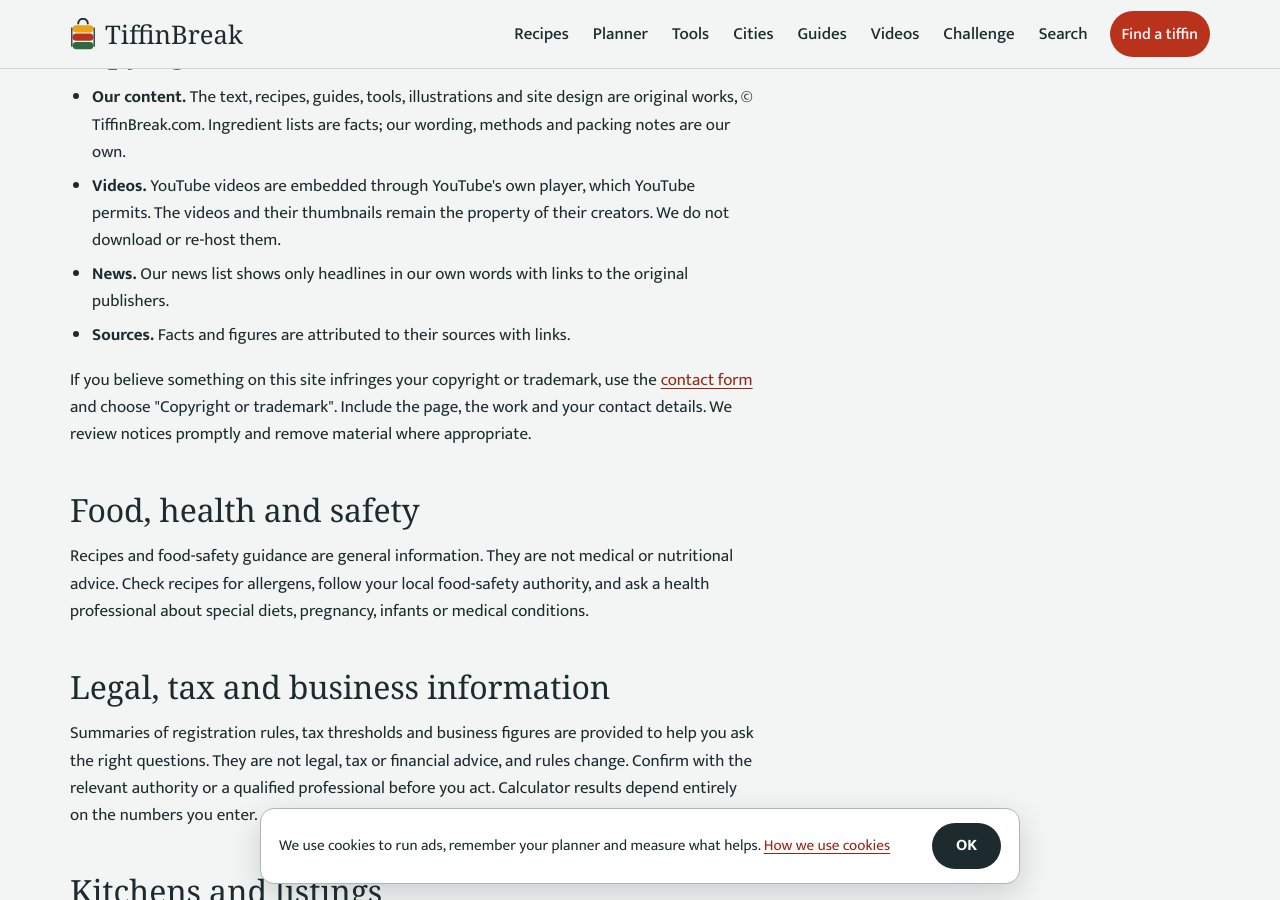
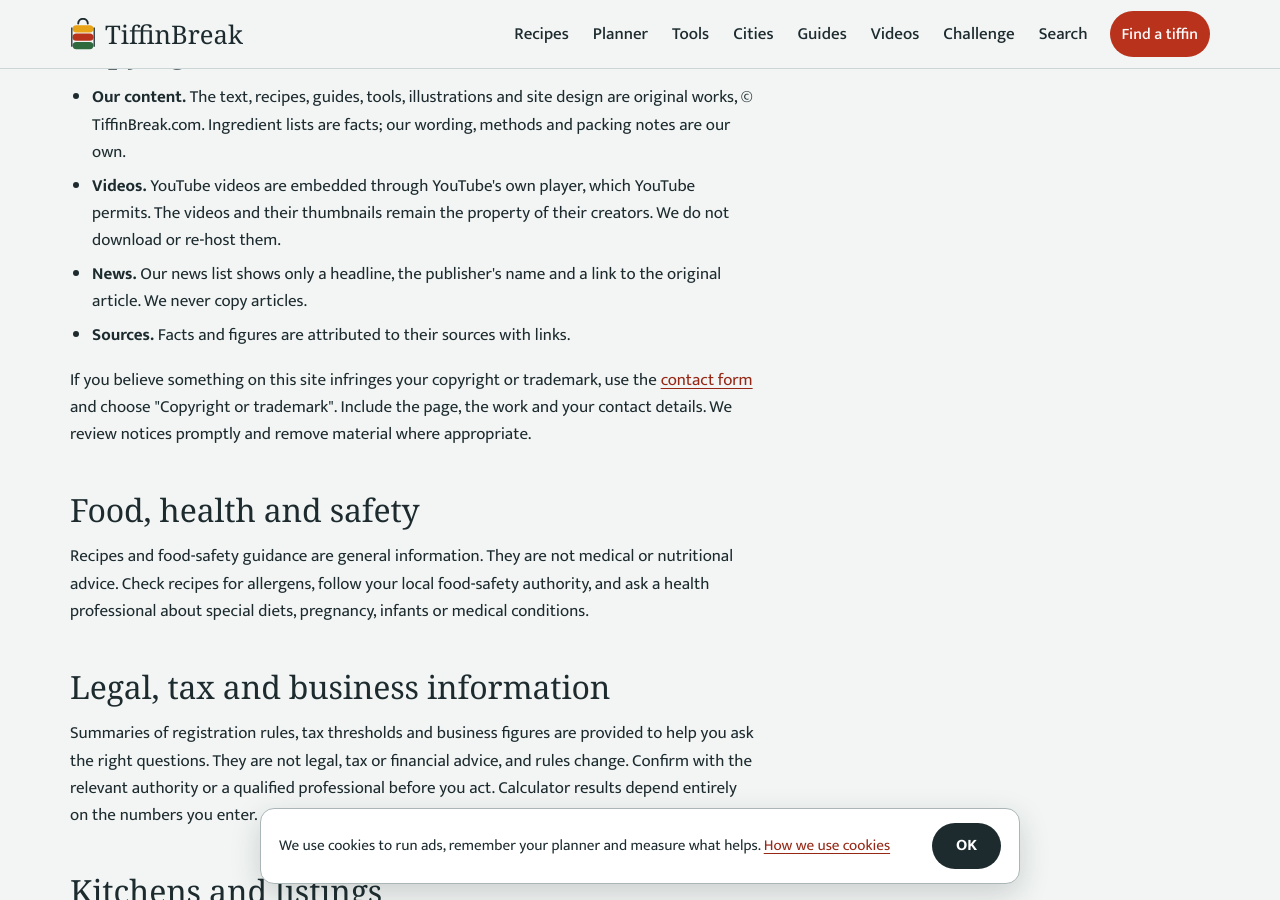
Before and after one commit to WEBWORKSA1/tiffinbreak-com, a Jekyll site: the page built from disclaimer.html, in a window 1280 px wide and 900 px high, scrolled down 787 px. Built offline with Jekyll 4.4.1, drawn with Linux system fonts in a browser that asks for light colours; some web fonts are replaced.

Commit message:
Clarify news headline policy in disclaimer

```diff
--- a/disclaimer.html
+++ b/disclaimer.html
@@ -14,7 +14,7 @@ kind: Legal
     <ul>
       <li><b>Our content.</b> The text, recipes, guides, tools, illustrations and site design are original works, © TiffinBreak.com. Ingredient lists are facts; our wording, methods and packing notes are our own.</li>
       <li><b>Videos.</b> YouTube videos are embedded through YouTube's own player, which YouTube permits. The videos and their thumbnails remain the property of their creators. We do not download or re-host them.</li>
-      <li><b>News.</b> Our news list shows only headlines in our own words with links to the original publishers.</li>
+      <li><b>News.</b> Our news list shows only a headline, the publisher's name and a link to the original article. We never copy articles.</li>
       <li><b>Sources.</b> Facts and figures are attributed to their sources with links.</li>
     </ul>
     <p>If you believe something on this site infringes your copyright or trademark, use the <a href="{{ '/contact.html' | relative_url }}">contact form</a> and choose "Copyright or trademark". Include the page, the work and your contact details. We review notices promptly and remove material where appropriate.</p>
```
